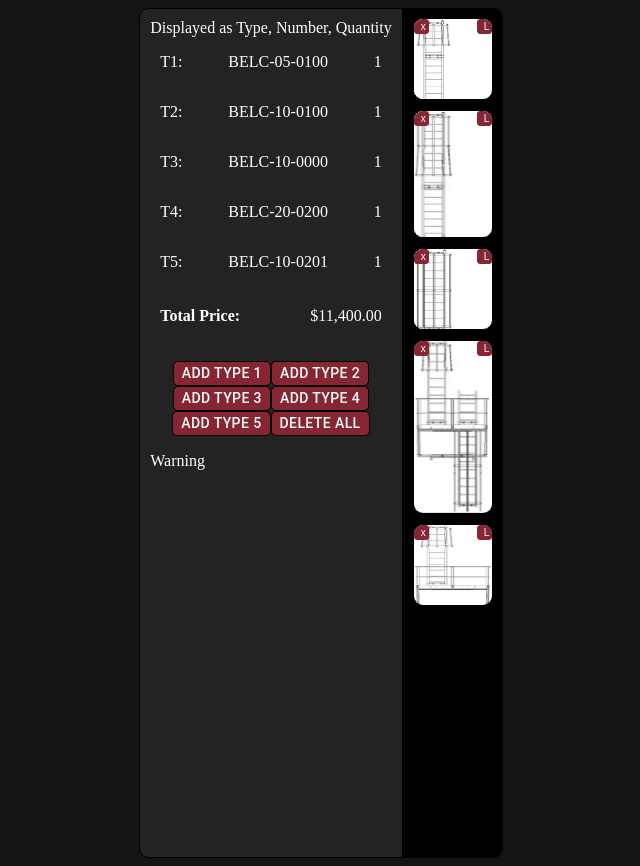
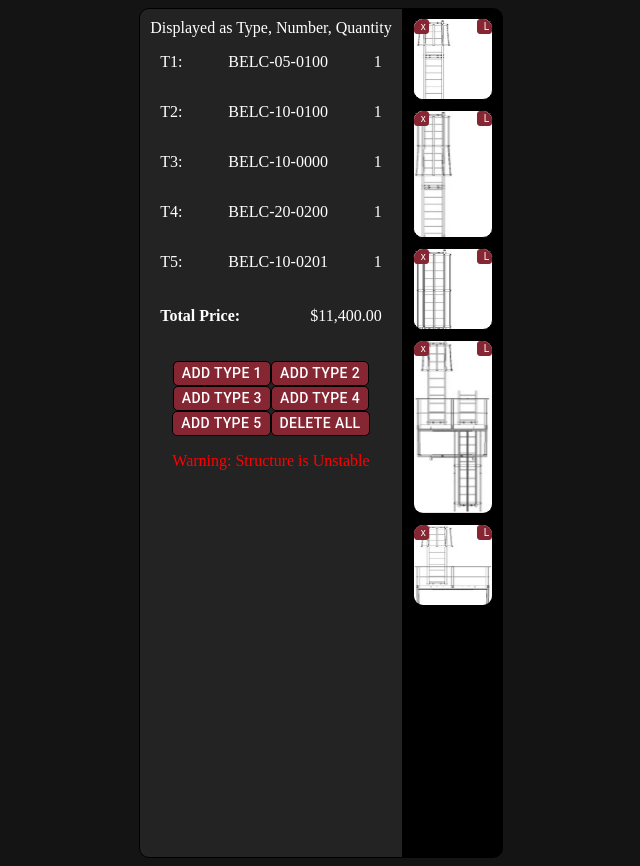
Before and after one commit to Roy1213/All-React-Projects-MC, a React (Create React App) app: page / in a window 1280 px wide. Shown: the whole page, without its empty margins (319-959 px from the left). Built offline with nearby package versions, Linux system fonts and the light colour scheme.

Commit message:
Completed First Sprint

```diff
--- a/src/Data.js
+++ b/src/Data.js
@@ -81,6 +81,6 @@ export default class Data {
         }
       }
     }
-    return <p>{buildWarning ? 'Warning' : 'All Good!'}</p>
+    return <p style={{color: buildWarning ? 'red' : 'lime'}}>{buildWarning ? 'Warning: Structure is Unstable' : 'All Good!'}</p>
   }
 }
--- a/src/ShowcaseLayout.js
+++ b/src/ShowcaseLayout.js
@@ -194,7 +194,12 @@ export default class ShowcaseLayout extends React.Component {
             <Button onClick={() => this.onNewLayout(5)} style={this.buttonStyle}>Add Type 5</Button>
             <Button onClick={() => this.onNewLayout(-1)} style={this.buttonStyle}>Delete All</Button>
           </div>
-          {Data.generateWarnings()}
+          <div style={{
+            display: 'flex',
+            justifyContent: 'center'
+          }}>
+            {Data.generateWarnings()}
+          </div>
         </div>
         <div style={{ width: containerWidth, maxHeight: containerHeight}}>
           {/* <div>
```
